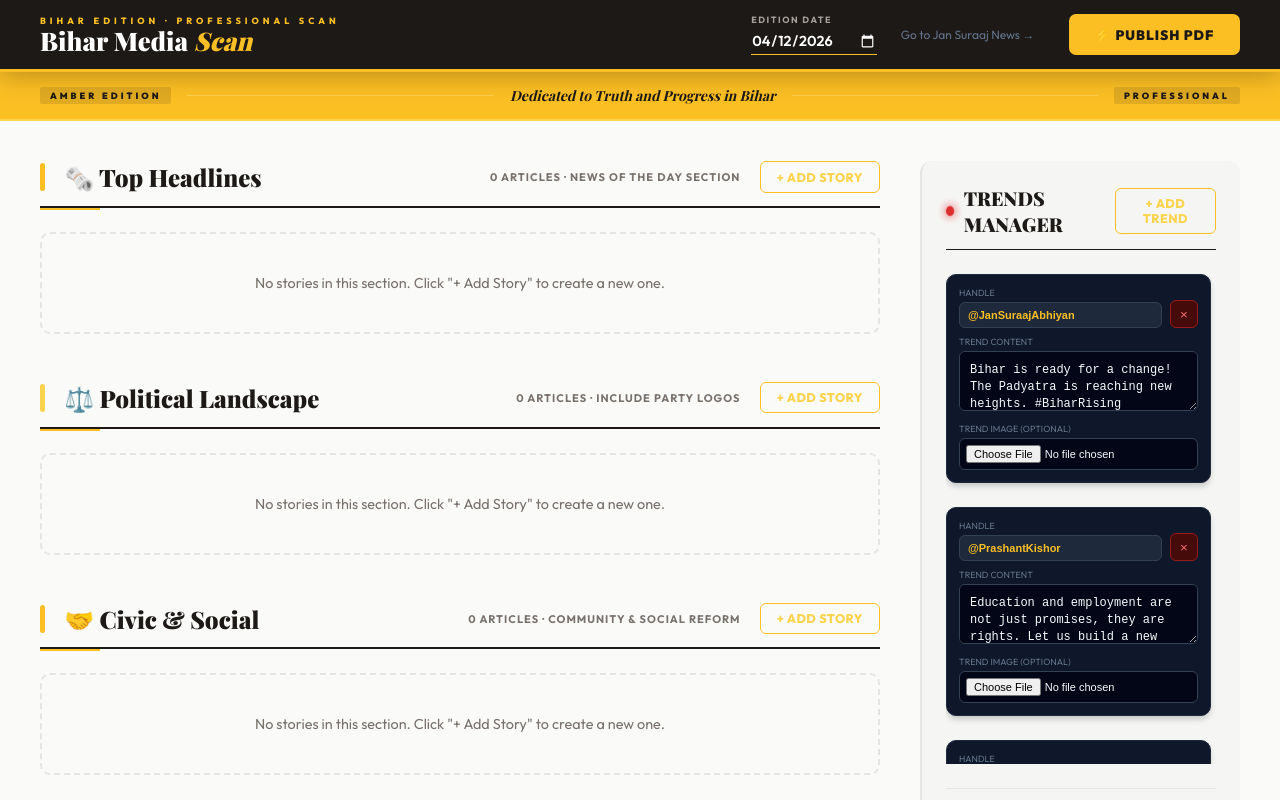
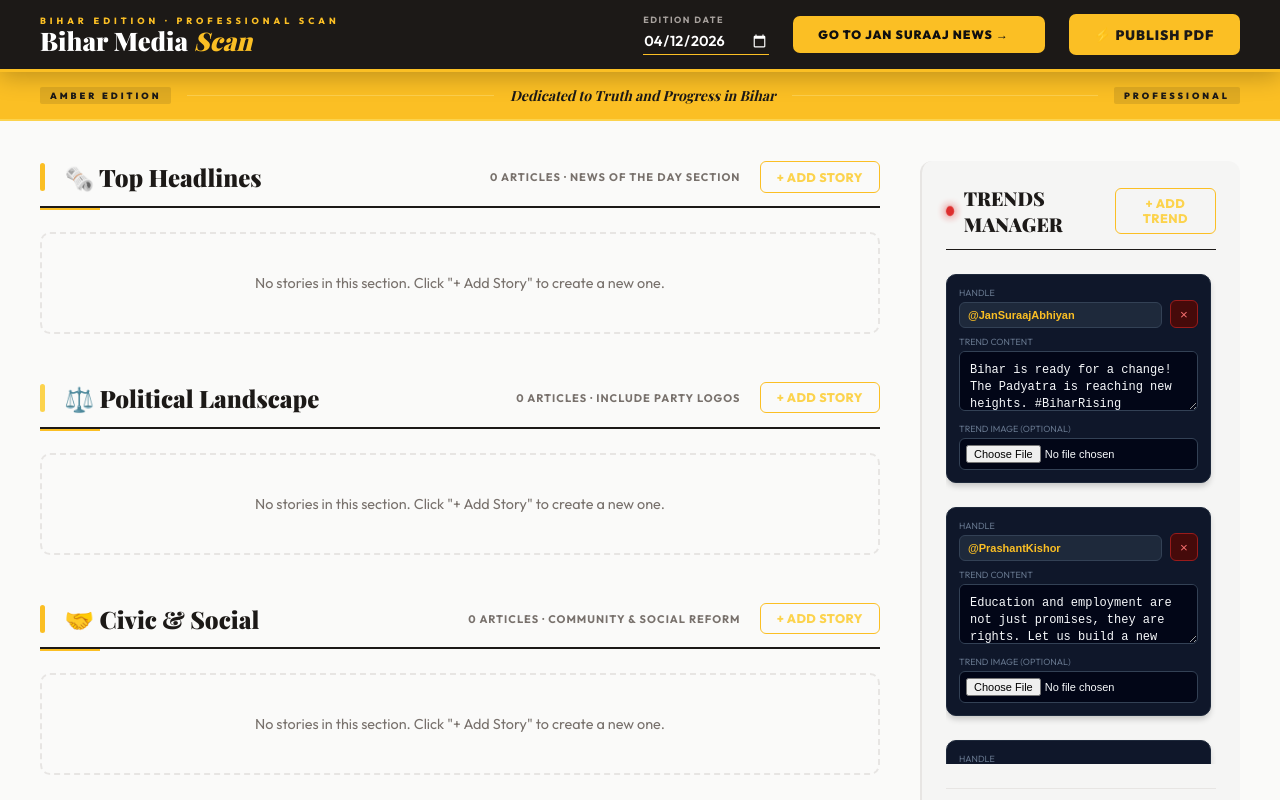
Before and after one commit to Zainab-ashraf076/bihar_news_generator, a React (Vite) app: page / in a window 1280 px wide. Shown: the top 800 px of the page. Built offline with nearby package versions, Linux system fonts and the light colour scheme; a web font is replaced by a local one.

Commit message:
fixed button

```diff
--- a/src/App.jsx
+++ b/src/App.jsx
@@ -262,9 +262,10 @@ function App() {
             <label>Edition Date</label>
             <input type="date" value={date} onChange={(e) => setDate(e.target.value)} />
           </div>
-          <Link to="/js" className="btn-secondary" style={{ marginRight: '10px', textDecoration: 'none', color: '#64748b', fontSize: '12px' }}>
+          <button className="btn-primary"     >     <Link to="/js" className="btn-secondary" style={{ marginRight: '10px', textDecoration: 'none', color: '#0f0f10ff', fontSize: '12px' }}>
             Go to Jan Suraaj News →
           </Link>
+          </button>
           <button className="btn-primary" onClick={handleGeneratePDF}>
             ⚡ Publish PDF
           </button>
```
